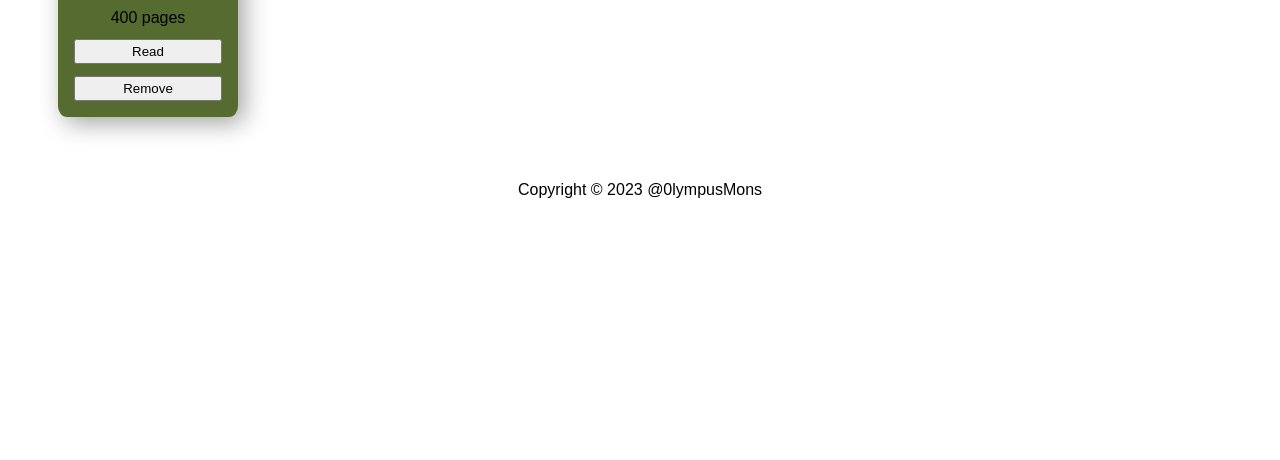
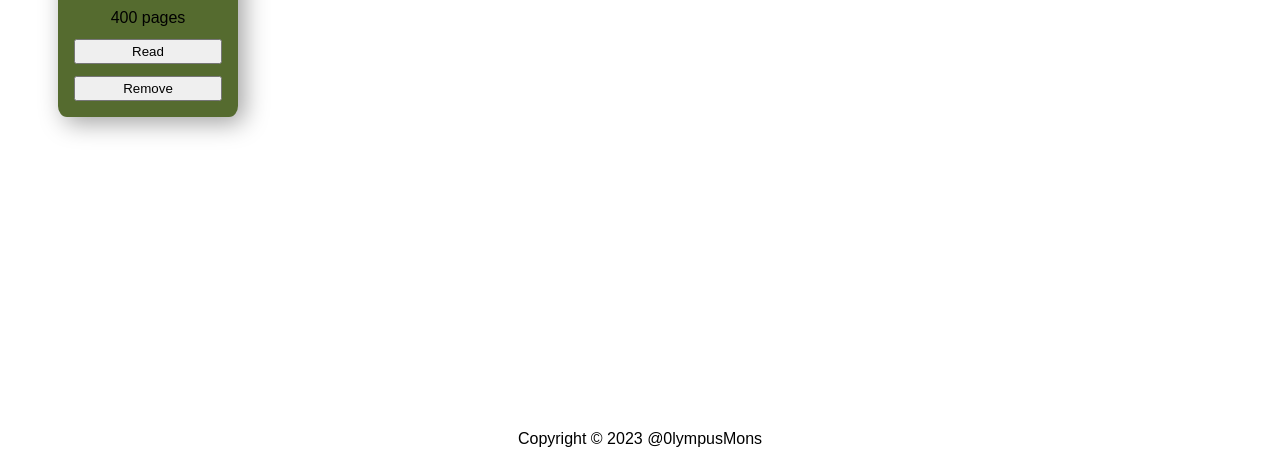
Before and after one commit to 0lympusMons/Library, a plain HTML site: page index.html in a window 1280 px wide. Shown: the part 340-800 px from the top of the page. Drawn offline with Linux system fonts and the light colour scheme.

Commit message:
Adjust footer

```diff
--- a/dist/styles.css
+++ b/dist/styles.css
@@ -35,7 +35,8 @@ header {
 }
 
 footer {
-  margin-top: 64px;
+  margin-top: auto;
+  margin-bottom: 12px;
 }
 
 a {
```
